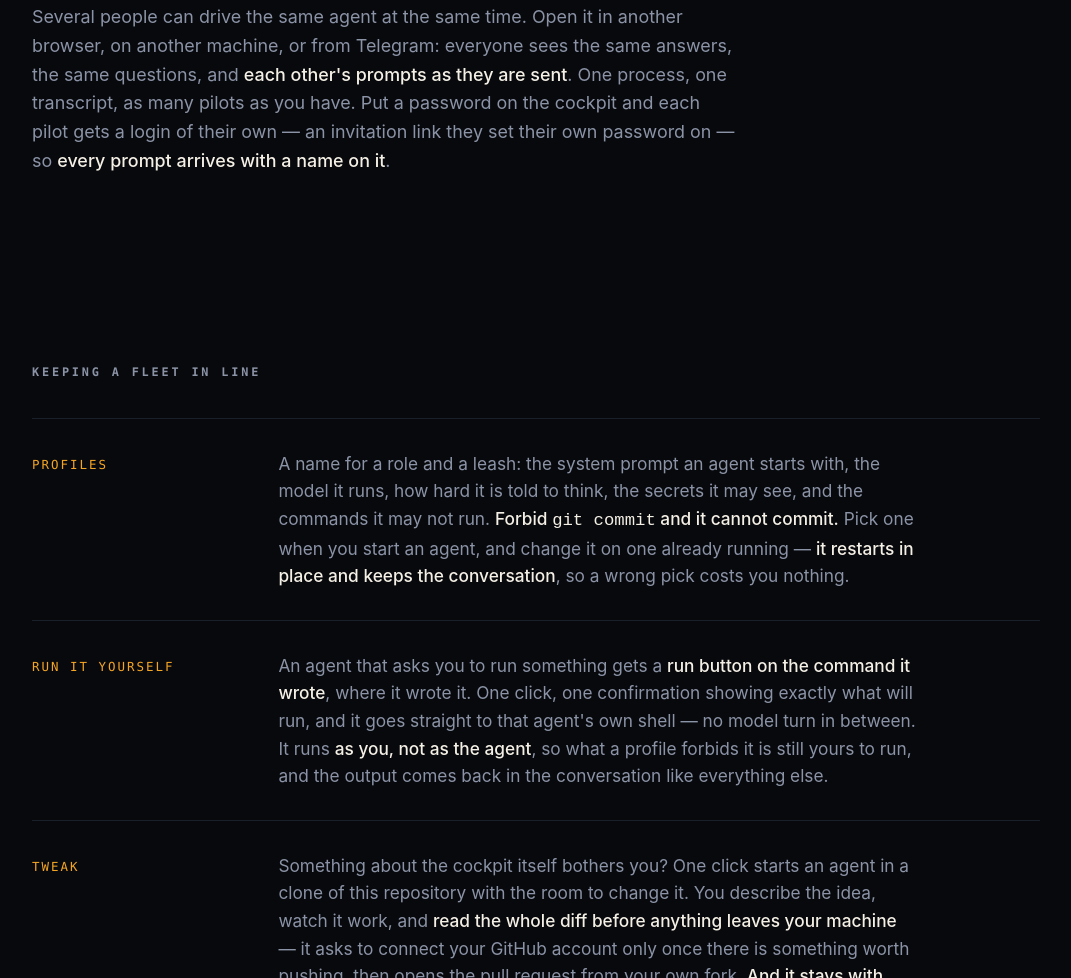
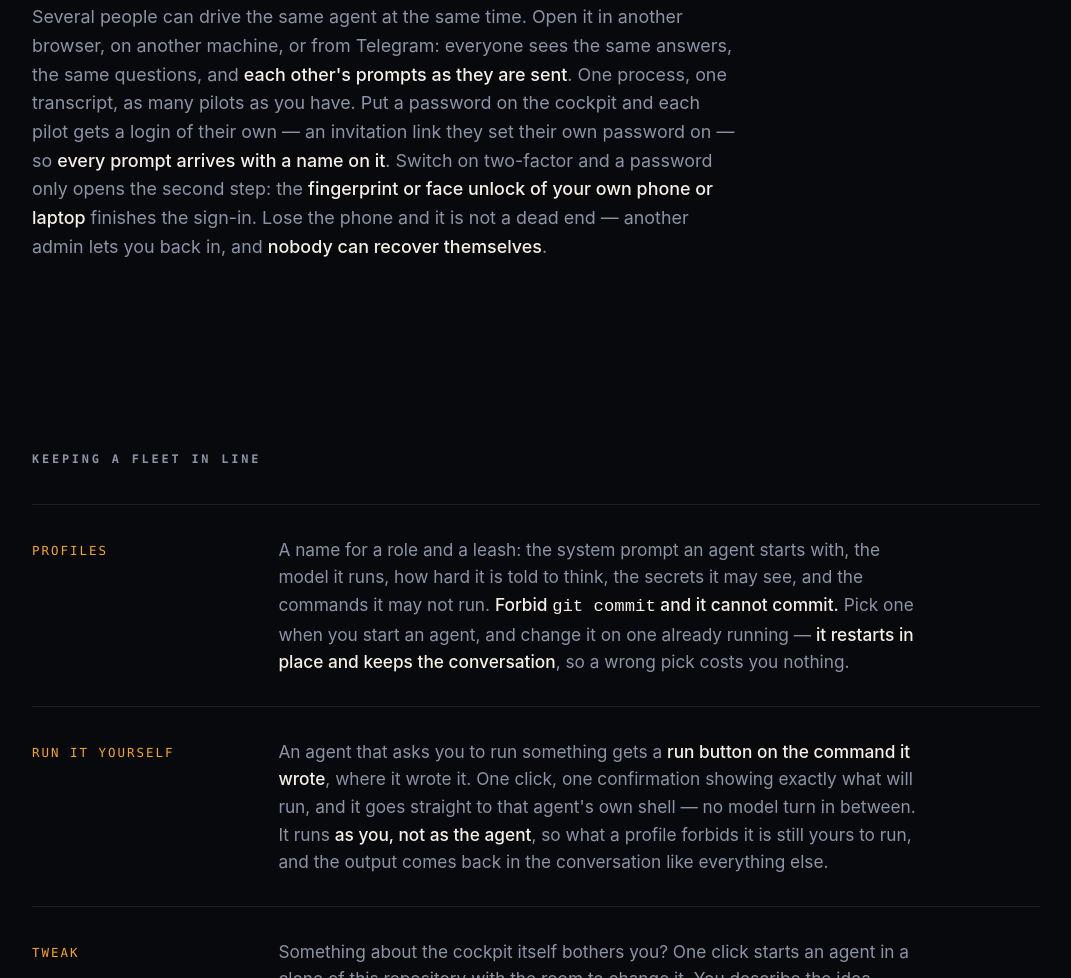
Before and after one commit to shadok-ai/site, a plain HTML site: page index.html in a window 1280 px wide. Shown: the part 3876-4854 px from the top of the page, without its empty margins (104-1175 px from the left). Drawn offline with Linux system fonts and the light colour scheme; no server answers.

Commit message:
Two-factor sign-in on the page
The 0.16 promotion (PR #339) names two-factor among what it ships, and
the page had never mentioned it: the cron announced the spec (#303) but
never the implementation (#310), so this capability landed without the
site ever judging it.

Passkeys (WebAuthn, user verification required) are a real reason to put
this cockpit on a network, and the page already sells a shared one. Said
in two sentences next to the logins, without the mechanics — device
codes, the 48h link, the 24h wipe are operating detail, and a figure on
the page is a promise.

"Nobody can recover themselves" is the part worth printing: it is what
makes the two-admin rule a guarantee rather than a hurdle.

Co-Authored-By: Claude Opus 5 <noreply@anthropic.com>
Claude-Session: https://claude.ai/code/session_013drUQ8RrZRuBgYytQq1Mv6

```diff
--- a/index.html
+++ b/index.html
@@ -431,7 +431,10 @@
     same questions, and <b>each other's prompts as they are sent</b>. One process, one
     transcript, as many pilots as you have. Put a password on the cockpit and each pilot
     gets a login of their own — an invitation link they set their own password on — so
-    <b>every prompt arrives with a name on it</b>.</p>
+    <b>every prompt arrives with a name on it</b>. Switch on two-factor and a password
+    only opens the second step: the <b>fingerprint or face unlock of your own phone or
+    laptop</b> finishes the sign-in. Lose the phone and it is not a dead end — another
+    admin lets you back in, and <b>nobody can recover themselves</b>.</p>
   </section>
 
   <h2 class="eyebrow">Keeping a fleet in line</h2>
```
